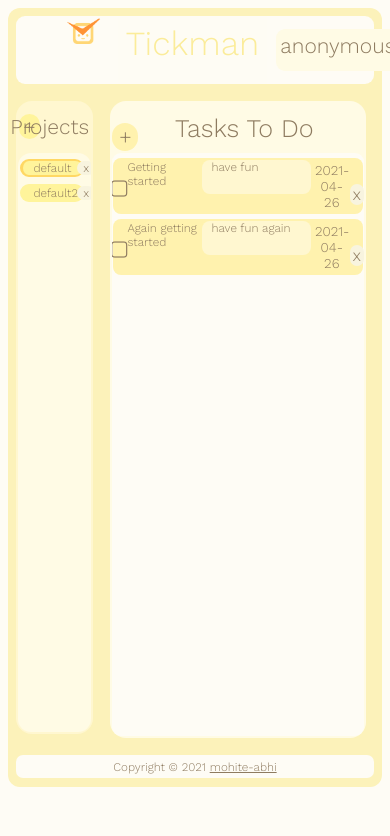
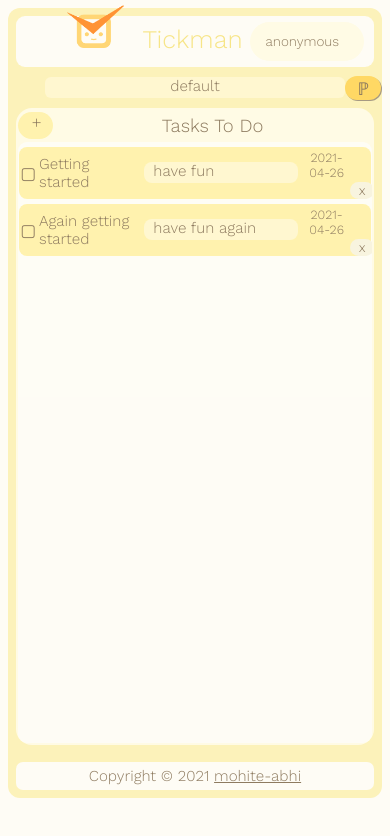
Before and after one commit to mohite-abhi/todoList-website, a website with bundled scripts: page dist/index.html in a window 390 px wide. Built offline with nearby package versions, Linux system fonts and the light colour scheme.

Commit message:
add side bar for mobile

```diff
--- a/package.json
+++ b/package.json
@@ -4,7 +4,10 @@
   "description": "",
   "main": "index.js",
   "scripts": {
-    "test": "echo \"Error: no test specified\" && exit 1"
+    "test": "echo \"Error: no test specified\" && exit 1",
+	"build":"npx webpack",
+	"watch":"npx webpack -w"
+
   },
   "author": "",
   "license": "ISC",
--- a/src/renderTasks.js
+++ b/src/renderTasks.js
@@ -143,10 +143,15 @@ var TaskRenderer = function (projectNo) {
     document.getElementById("taskList").appendChild(taskHtml);
   };
 
+  thisRenderer.setMobileProjectName = function (projName) {
+    document.querySelector("#projName").innerHTML = projName;
+  };
+
   thisRenderer.renderTasks = function () {
     //clean any already rendered lists
     document.getElementById("taskList").innerHTML = "";
     var projectData = Session.user.projects[thisRenderer.projectNo];
+    thisRenderer.setMobileProjectName(projectData.name);
     var taskNo = 0;
     if (projectData != undefined) {
       var expandParentTask = function (e) {
@@ -346,10 +351,18 @@ var renderTodoList = function () {
   myProjectRenderer.renderProjectList();
 };
 
+var mobileResponsiveTasks = function () {
+  let sideBar = document.querySelector("#project");
+  document.querySelector("#projSwitch").onclick = () => {
+    sideBar.style.right = sideBar.style.right == "0vw" ? "-75vw" : "0vw";
+  };
+};
+
 var renderPage = function () {
   Session.setUpUser();
   renderUserName();
   renderTodoList();
+  mobileResponsiveTasks();
 };
 
 export { renderPage };
```
Also changed, not shown: dist/index.css, dist/index.html, dist/main.js.
